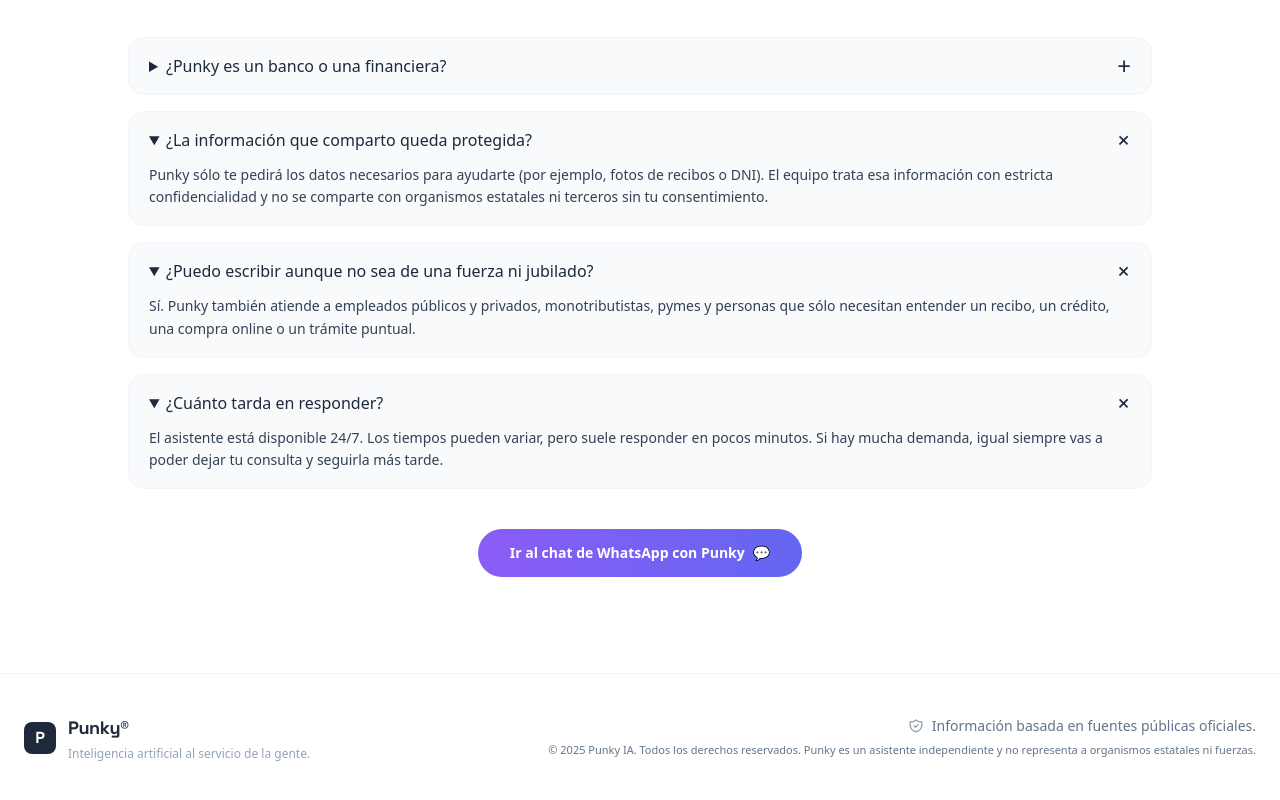
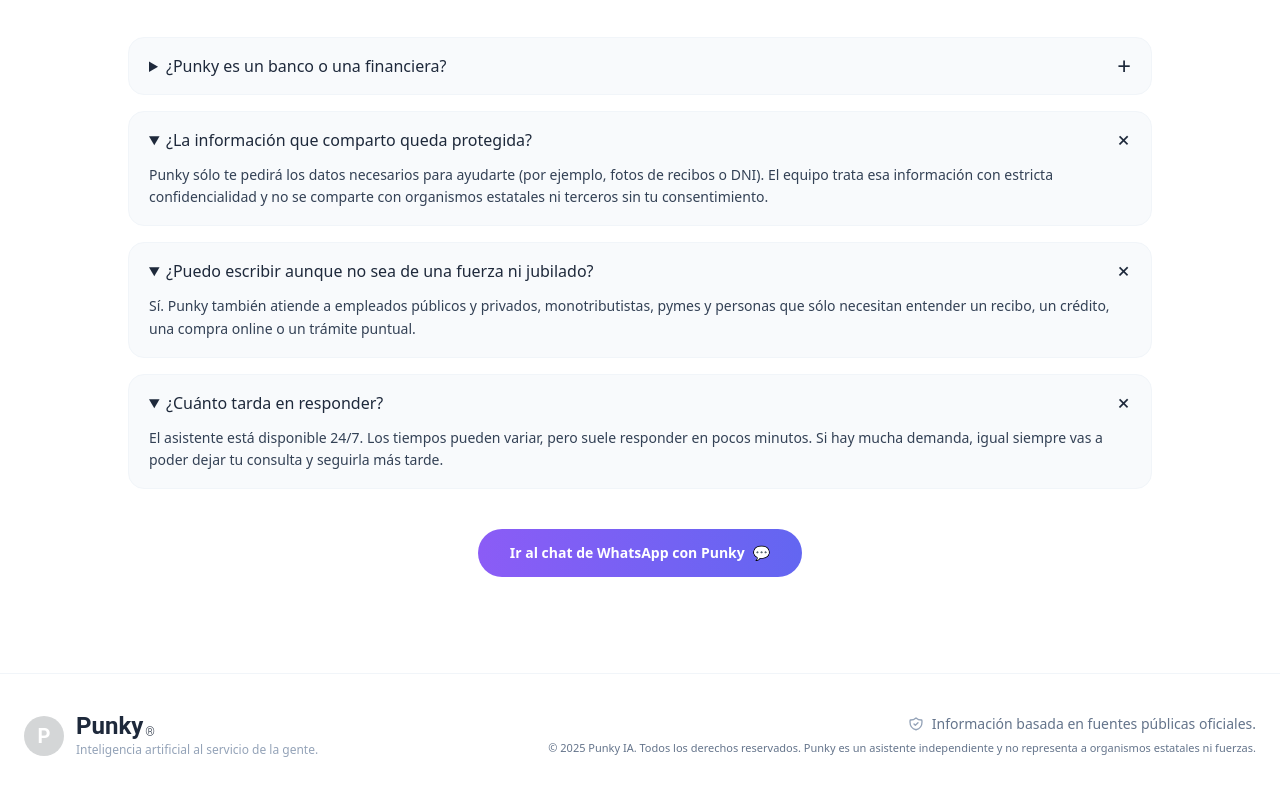
Before and after one commit to sofiazeballos22/punky-react-project, a React (Vite) app: page / in a window 1280 px wide. Shown: the part 5341-6141 px from the top of the page. Built offline with nearby package versions, Linux system fonts and the light colour scheme.

Commit message:
Apply consistent branding styles to footer matching navbar design

```diff
--- a/src/components/layout/Footer.jsx
+++ b/src/components/layout/Footer.jsx
@@ -3,12 +3,10 @@
     <footer className="bg-white border-t border-slate-100 py-10 px-6 relative z-20">
       <div className="max-w-7xl mx-auto flex flex-col md:flex-row justify-between items-center text-center md:text-left gap-6">
         <div className="flex items-center gap-3">
-          <div className="h-8 w-8 bg-punkyDark rounded-lg flex items-center justify-center text-white font-display font-bold">
-            P
-          </div>
+          <div className="punky-logo">P</div>
           <div>
-            <span className="font-display font-bold text-lg tracking-tight text-punkyDark">
-              Punky®
+            <span className="punky-brand-title">
+              Punky<span className="punky-brand-registered">®</span>
             </span>
             <p className="text-slate-400 text-xs mt-1">
               Inteligencia artificial al servicio de la gente.
@@ -34,8 +32,9 @@
             Información basada en fuentes públicas oficiales.
           </p>
           <p className="text-[11px]">
-            © 2025 Punky IA. Todos los derechos reservados. Punky es un asistente
-            independiente y no representa a organismos estatales ni fuerzas.
+            © 2025 Punky IA. Todos los derechos reservados. Punky es un
+            asistente independiente y no representa a organismos estatales ni
+            fuerzas.
           </p>
         </div>
       </div>
```
